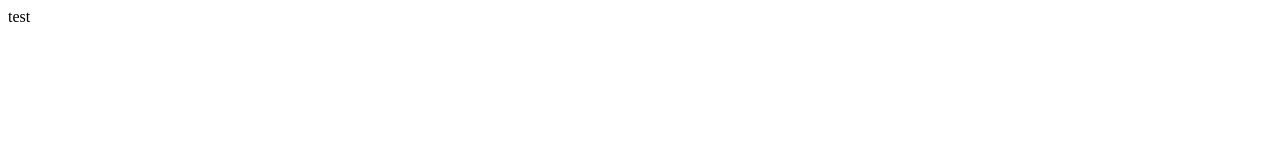
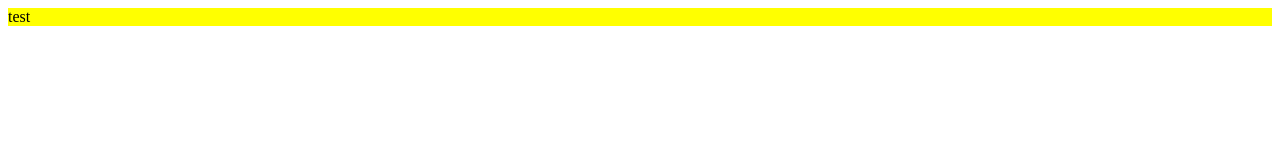
Before and after one commit to dddu2/basic_css, a plain HTML site: page index.html in a window 1280 px wide. Drawn offline with Linux system fonts and the light colour scheme.

Commit message:
test add

```diff
--- a/index.html
+++ b/index.html
@@ -1,5 +1,14 @@
 <html>
+    <head>
+        <style>
+            .header {
+                background-color: yellow;
+            }
+        </style>
+    </head>
     <body>
-       test
+       <div class="header">
+        test
+       </div>
     </body>
 </html>
```
